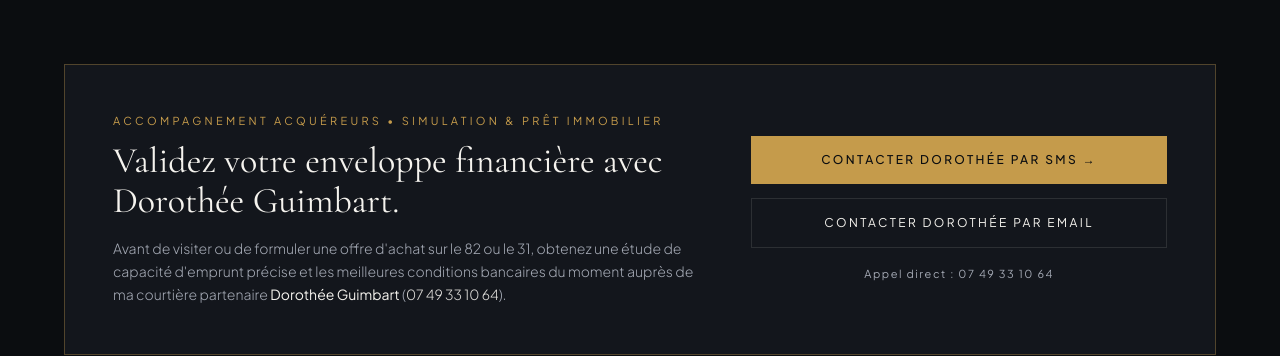
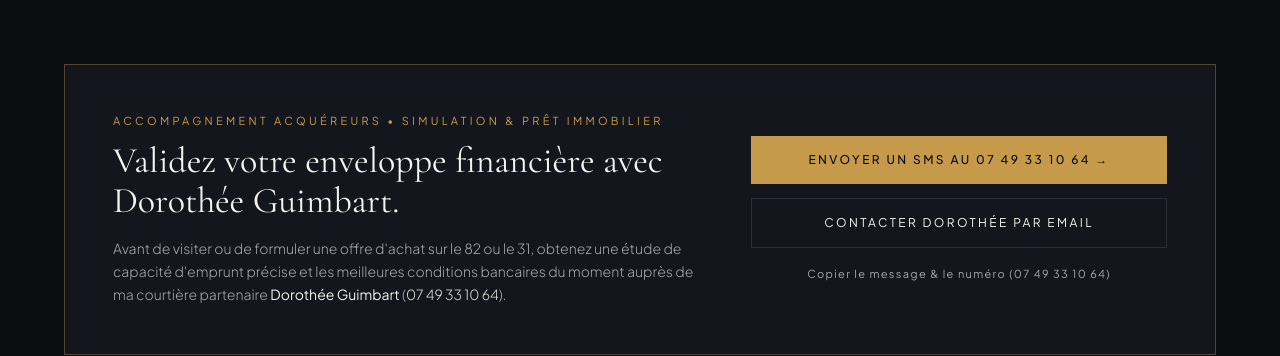
Before and after one commit to Wilmar82/Immobilier, a plain HTML site: page index.html in a window 1280 px wide. Shown: the part 3260-3616 px from the top of the page. Drawn offline with nearby package versions, Linux system fonts and the light colour scheme.

Commit message:
Modify contact methods in index.html
Updated SMS contact link and replaced direct call link with a copy message button.

```diff
--- a/index.html
+++ b/index.html
@@ -491,10 +491,10 @@
 
         <div class="lg:col-span-5 flex flex-col gap-3.5">
           <a
-            href="sms:+33749331064?&body=Bonjour%20Doroth%C3%A9e%2C%20je%20souhaite%20faire%20appel%20%C3%A0%20vous%20pour%20mon%20financement%20immobilier%20car%20j%27ai%20vu%20vos%20coordonn%C3%A9es%20sur%20la%20page%20de%20Wilmar%20Filliatre%20(wilmar-filliatre.fr)."
+            href="sms:+33749331064;?&body=Bonjour%20Doroth%C3%A9e%2C%20je%20souhaite%20faire%20appel%20%C3%A0%20vous%20pour%20mon%20financement%20immobilier%20car%20j%27ai%20vu%20vos%20coordonn%C3%A9es%20sur%20la%20page%20de%20Wilmar%20Filliatre%20(wilmar-filliatre.fr)."
             class="btn-luxury w-full px-7 py-4 bg-or text-obsidienne font-medium text-xs uppercase tracking-[0.2em] hover:bg-orclair text-center"
           >
-            Contacter Dorothée par SMS &rarr;
+            Envoyer un SMS au 07 49 33 10 64 &rarr;
           </a>
           <a
             href="mailto:d.guimbart@sagesse.fr?subject=Demande%20d%27%C3%A9tude%20de%20financement%20%E2%80%94%20Recommandation%20Wilmar%20Filliatre&body=Bonjour%20Doroth%C3%A9e%2C%0A%0AJe%20souhaite%20faire%20appel%20%C3%A0%20vos%20services%20pour%20une%20%C3%A9tude%20de%20financement%20immobilier%2C%20ayant%20vu%20vos%20coordonn%C3%A9es%20sur%20la%20page%20de%20Wilmar%20Filliatre%20(wilmar-filliatre.fr).%0A%0AMon%20projet%20(achat%2C%20secteur%2C%20budget%20estim%C3%A9)%20%3A%20%0AMes%20coordonn%C3%A9es%20t%C3%A9l%C3%A9phoniques%20%3A%20%0A%0ACordialement."
@@ -502,12 +502,13 @@
           >
             Contacter Dorothée par Email
           </a>
-          <a
-            href="tel:+33749331064"
-            class="text-[11px] text-brume hover:text-or text-center tracking-[0.14em] transition pt-1"
+          <button
+            type="button"
+            onclick="navigator.clipboard.writeText('Bonjour Dorothée, je souhaite faire appel à vous pour mon financement immobilier car j\'ai vu vos coordonnées sur la page de Wilmar Filliatre (wilmar-filliatre.fr).'); this.textContent='Message copié ! Numéro : 07 49 33 10 64'; setTimeout(() => this.textContent='Copier le message & le numéro (07 49 33 10 64)', 3500);"
+            class="text-[11px] text-brume hover:text-or text-center tracking-[0.12em] transition pt-1 cursor-pointer"
           >
-            Appel direct : 07 49 33 10 64
-          </a>
+            Copier le message &amp; le numéro (07 49 33 10 64)
+          </button>
         </div>
       </div>
     </div>
```
